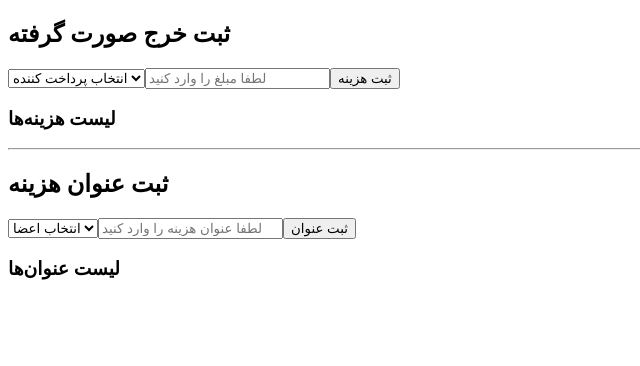
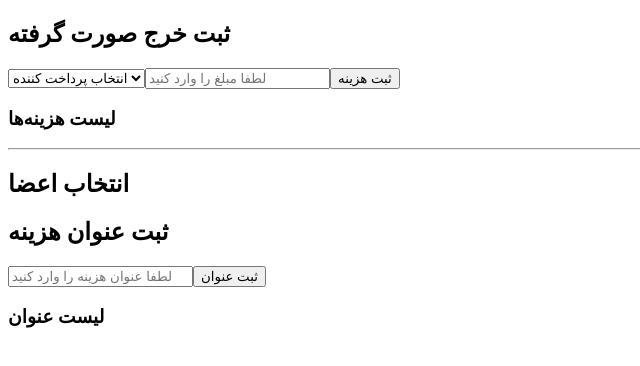
Before and after one commit to setayesh0882/cost-sharing, a React (Vite) app: page /Expense in a window 1280 px wide. Shown: the top 366 px of the page, without its empty margins (0-640 px from the left). Built offline with nearby package versions, Linux system fonts and the light colour scheme.

Commit message:
edit selet members

```diff
--- a/src/Expense.jsx
+++ b/src/Expense.jsx
@@ -6,8 +6,8 @@ export default function Expense() {
   const [title, setTitle] = useState("");
   const [recordTitle, setRecordTitle] = useState([]);
   const [membersList, setMembersList] = useState([]);
-  const [selectedMember, setSelectedMember] = useState("");
-  const [selectMembers, setSelectMembers] = useState("");
+  const [selectedMember, setSelectedMember] = useState(""); // پرداخت‌کننده
+  const [selectedMembersList, setSelectedMembersList] = useState([]); // اعضای دخیل
 
   useEffect(() => {
     const storedExpense = localStorage.getItem("expense");
@@ -30,14 +30,29 @@ export default function Expense() {
 
   const handleShowExpense = () => {
     if (!expense.trim() || !selectedMember.trim()) return;
-    setRecordExpense([...recordExpense, `${selectedMember}: ${expense}`]);
+    setRecordExpense([
+      ...recordExpense,
+      `پرداخت‌کننده: ${selectedMember} | مبلغ: ${expense}`
+    ]);
     setExpense("");
   };
 
+  const handleToggleMember = (member) => {
+    if (selectedMembersList.includes(member)) {
+      setSelectedMembersList(selectedMembersList.filter((m) => m !== member));
+    } else {
+      setSelectedMembersList([...selectedMembersList, member]);
+    }
+  };
+
   const handleShowTitle = () => {
-    if (!title.trim() || !selectMembers.trim()) return;
-    setRecordTitle([...recordTitle, `${selectMembers}: ${title}`]);
+    if (!title.trim() || selectedMembersList.length === 0) return;
+    setRecordTitle([
+      ...recordTitle,
+      `اعضا: ${selectedMembersList.join(", ")} | عنوان: ${title}`
+    ]);
     setTitle("");
+    setSelectedMembersList([]);
   };
 
   const handleDeleteExpense = (indexDelete) => {
@@ -84,20 +99,19 @@ export default function Expense() {
 
       <hr />
 
+      <h2>انتخاب اعضا</h2>
+      {membersList.map((member, index) => (
+        <label key={index} style={{ display: "block" }}>
+          <input
+            type="checkbox"
+            checked={selectedMembersList.includes(member)}
+            onChange={() => handleToggleMember(member)}
+          />
+          {member}
+        </label>
+      ))}
+
       <h2>ثبت عنوان هزینه</h2>
-
-      <select
-        value={selectMembers}
-        onChange={(e) => setSelectMembers(e.target.value)}
-      >
-        <option value="">انتخاب اعضا</option>
-        {membersList.map((member, index) => (
-          <option key={index} value={member}>
-            {member}
-          </option>
-        ))}
-      </select>
-
       <input
         type="text"
         value={title}
@@ -106,7 +120,7 @@ export default function Expense() {
       />
       <button onClick={handleShowTitle}>ثبت عنوان</button>
 
-      <h3>لیست عنوان‌ها</h3>
+      <h3>لیست عنوان‌</h3>
       <ul>
         {recordTitle.map((tit, index) => (
           <li key={index}>
```
